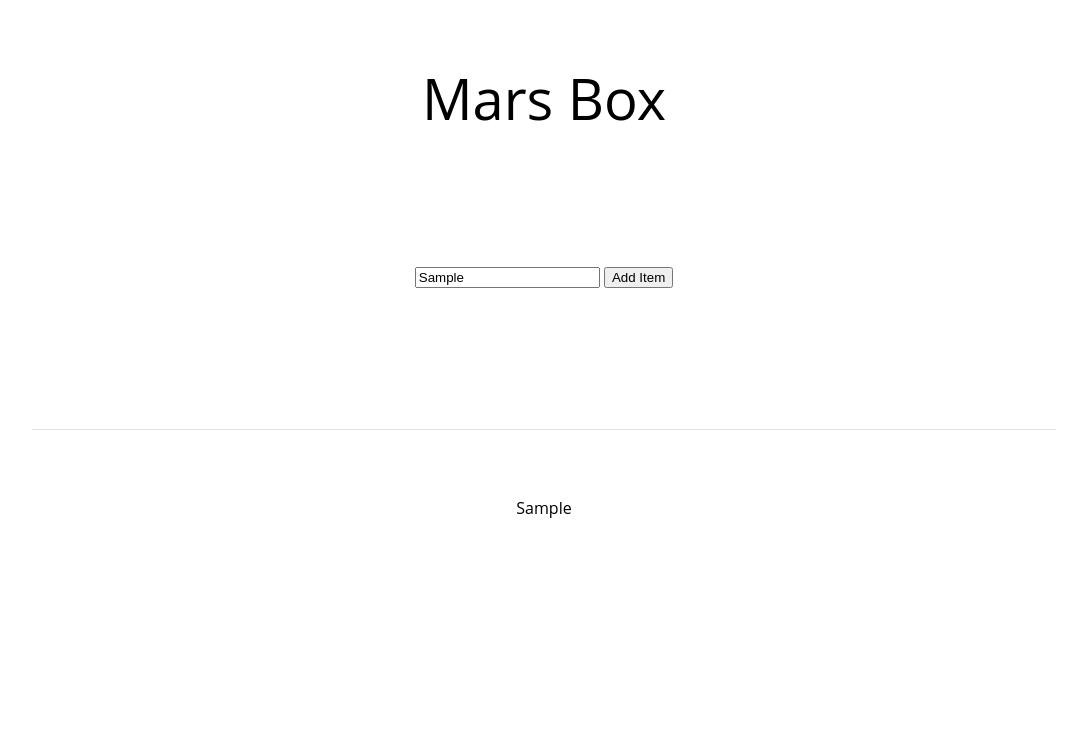
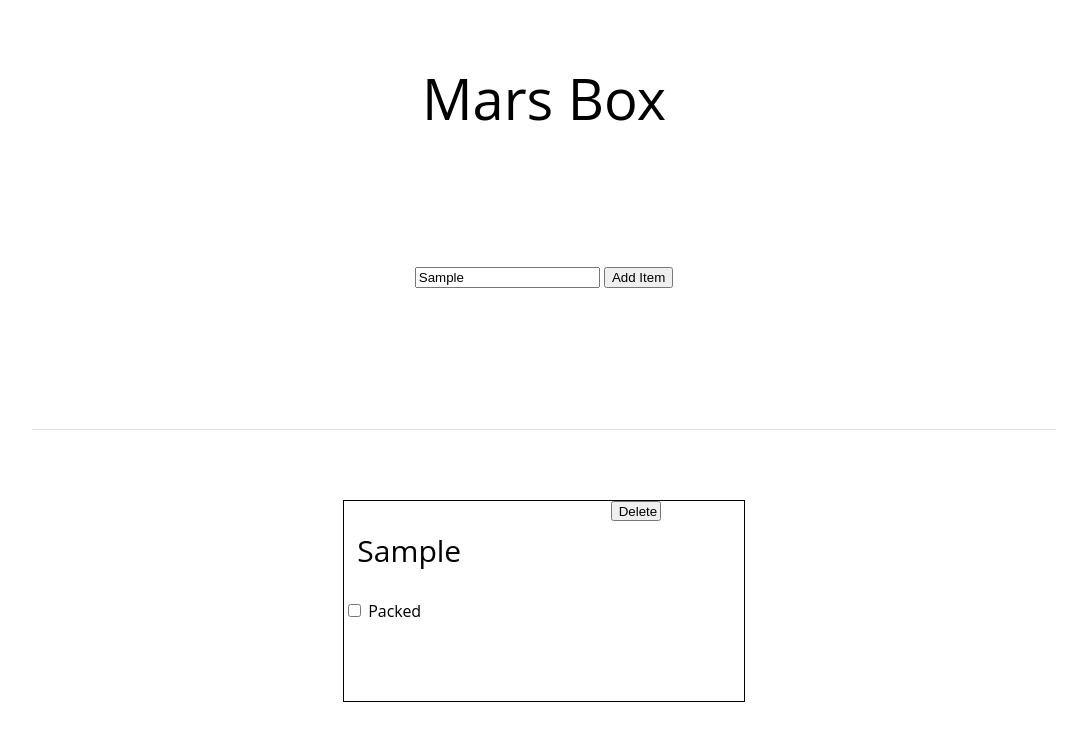
Before and after one commit to seamus-quinn/mars-box, a website: page public/index.html in a window 1280 px wide. Both pictures are taken after typing "Sample" into the empty fields and a click on the button "Add Item". Shown: the whole page, without its empty margins (96-1183 px from the left). Drawn offline with Linux system fonts and the light colour scheme.

Commit message:
Add card creation functionality

```diff
--- a/public/index.html
+++ b/public/index.html
@@ -18,14 +18,7 @@
     <div class="border"></div>
   </section>
   <section class="item-section">
-    <div class="card">
-      <h1 class="card-name">Boots</h1>
-      <form class="checkbox-form">
-        <input class="checkbox" type="checkbox" />
-        <label for="checkbox">Packed</label>
-      </form>
-      <button class="delete-button">Delete</button>
-    </div>
+
   </section>
   <script type="text/javascript" src="./scripts/index.js"></script>
 </body>
--- a/public/scripts/index.js
+++ b/public/scripts/index.js
@@ -8,5 +8,18 @@ submitButton.addEventListener('click', addItem);
 
 function addItem(event) {
   event.preventDefault();
-  itemSection.innerHTML = userInput.value;
+  const card = createCard(userInput.value);
+  console.log(card);
+  itemSection.innerHTML = card;
 }
+
+function createCard(userInput) {
+  return `<div class="card">
+      <h1 class="card-name">${userInput}</h1>
+      <form class="checkbox-form">
+        <input class="checkbox" type="checkbox" />
+        <label for="checkbox">Packed</label>
+      </form>
+      <button class="delete-button">Delete</button>
+    </div>`
+}
```
